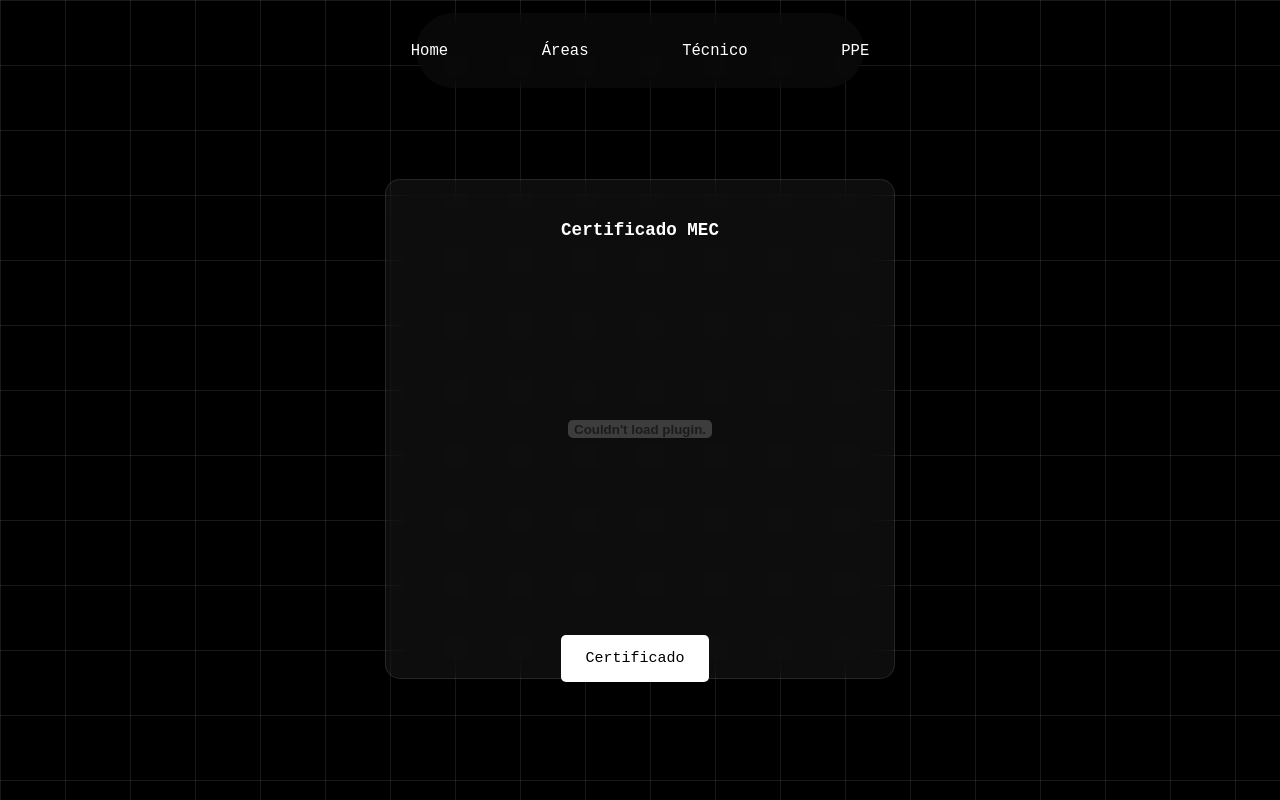
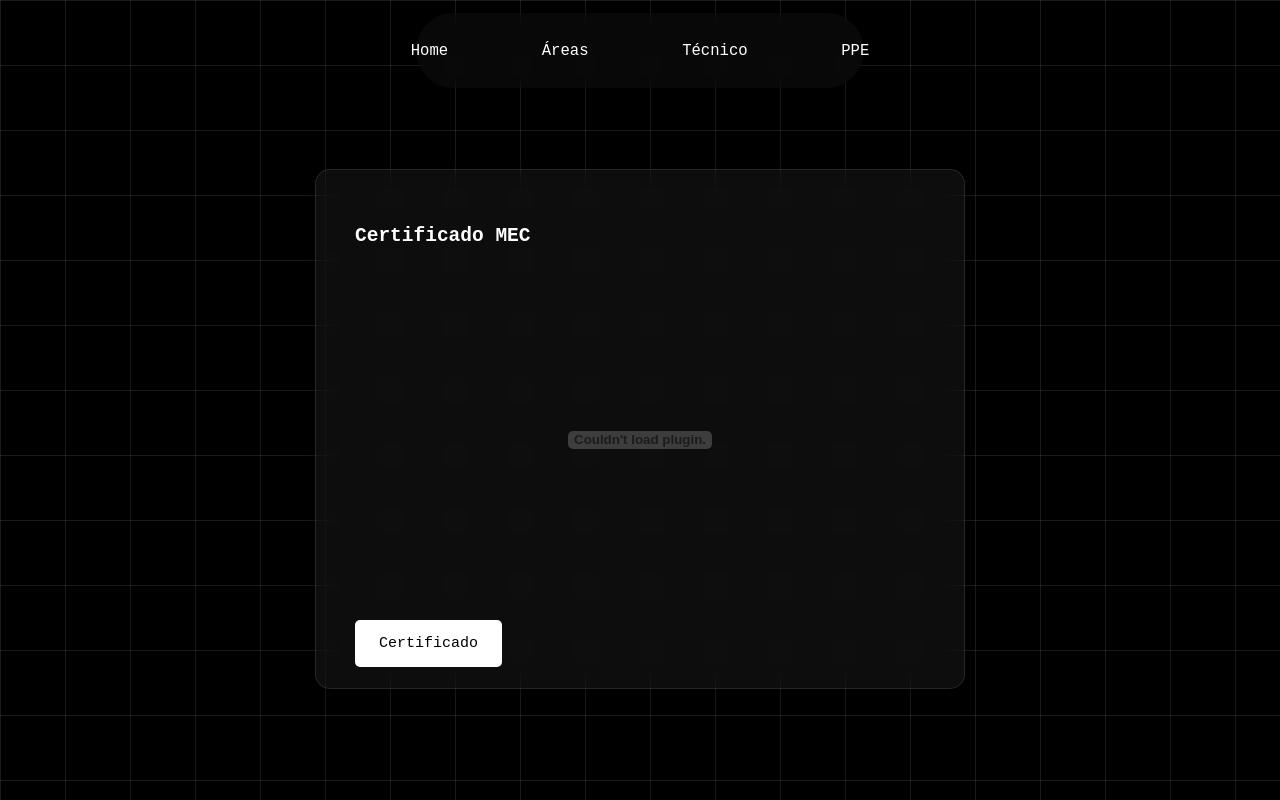
Before and after one commit to VITOR-KURTH/Portfolio-3Ano, a React (Vite) app: page /ppe in a window 1280 px wide. Built offline with nearby package versions, Linux system fonts and the light colour scheme.

Commit message:
Portfolio finalizado

```diff
--- a/src/Técnico/BancoDeDados/Banco.tsx
+++ b/src/Técnico/BancoDeDados/Banco.tsx
@@ -71,6 +71,14 @@ const Banco = () => {
             <p className="descricaoAtividade"> Na atividade tivemos que desenvolver dois modelos, um conceitual e um lógico.</p><p className="descricaoAtividade">Opinião:  Essa atividade tivemos que aplicar tudo que aprendemos então me ajudou a ver no que eu preciso melhorar e aperfeiçoar.</p><p className='descricaoAtividade'>Habilidades: H1, H2, H3</p>
             <button className="abrirAtividade" onClick={() => window.open('https://www.canva.com/design/DAGMYBZCQe8/dPrWiU-OciA8tmPm6Yf2eg/view?utm_content=DAGMYBZCQe8&utm_campaign=designshare&utm_medium=embeds&utm_source=link')}>Apresentação</button>
           </div>
+
+          <div className="cardAtividade">
+          <iframe src="https://docs.google.com/document/d/e/2PACX-1vRwBtKDm3qTiBIhGTj22WHVscQmXOsYIQ1_8lB-c00hJ7FmjvyAXOcr0TgN9R60MfsoLYVygB-DAqeZ/pub?embedded=true"></iframe>
+            <h2 className="tituloAtividade">Normalização de dados</h2>
+            <p className="descricaoAtividade"> Na atividade tivemos que pesquisar o que é normalização de dados e entender melhor como ela funciona.</p><p className="descricaoAtividade">Opinião: Foi bacana porque me ajudou a entender a importancia da normalização de dados.</p><p className='descricaoAtividade'>Habilidades: H3</p>
+            <button className="abrirAtividade" onClick={() => window.open('https://www.canva.com/design/DAGMYBZCQe8/dPrWiU-OciA8tmPm6Yf2eg/view?utm_content=DAGMYBZCQe8&utm_campaign=designshare&utm_medium=embeds&utm_source=link')}>Apresentação</button>
+          </div>
+
         </>
       );
     } else if (trimestre === 3) {
--- a/src/pages/CssPages/PPE.css
+++ b/src/pages/CssPages/PPE.css
@@ -1,17 +1,17 @@
-.cardAtividade {
+.cardPPE{
     background: rgba(255, 255, 255, 0.05); /* frosted glass background */
     backdrop-filter: blur(15px); /* blur the background */
     -webkit-backdrop-filter: blur(15px); /* for Safari */
+    border-radius: 15px;
     box-shadow: 0 0 15px rgba(0, 0, 0, 0.2);
-    height: 500px;
-    width: 800px;
-   padding: 40px;
-   align-items: center;
-   text-align: center;
-  }
-
-  .abrirAtividade{
-    margin-top: 5%;
-    align-items: center;
-
-  }
+    padding: 3em;
+    width: auto;
+    margin: 0 auto; /* centralize horizontalmente */
+    margin-top: 5em; /* centralize verticalmente */
+    height: 40em;
+    width: 50em;
+    font-size: 1em;
+    color: #fff;
+    border: 1px solid rgba(255, 255, 255, 0.1); /* border blends with background */
+    margin-bottom: 0.5em;
+}
--- a/src/pages/PPE.tsx
+++ b/src/pages/PPE.tsx
@@ -9,7 +9,7 @@ const PPE = () => {
     <div className="container">
 
      <Navbar/>
-     <div className="cardAtividade">
+     <div className="cardPPE">
      <h2 className="tituloAtividade">Certificado MEC</h2>
 
           <embed className="FileAtividade" src={Certificado}  style={{width: '100%', height:'80%'}}/>
--- a/src/pages/Áreas/Matematica.tsx
+++ b/src/pages/Áreas/Matematica.tsx
@@ -68,7 +68,7 @@ const CanvaEmbed2 = () => {
           padding: 0,
           margin: 0,
         }}
-        src="https://www.canva.com/design/DAGVsvdACWI/vnQqvrJH4LOh1cWjllOfuw/view?embed"
+        src="https://www.canva.com/design/DAGVzoK3UMs/NmHtcu-BrAFCtjbgnLwgpA/view?embed"
         allow="fullscreen"
       />
     </div>
@@ -117,8 +117,8 @@ const Matematica = () => {
         <div className="cardAtividade">
            <CanvaEmbed2/>
             <h2 className="tituloAtividade">Poliedros de Platão</h2>
-            <p className="descricaoAtividade">Na aula estudamos e preparamos uma apresentação sobre os 5 poliedros de platão, explicando suas popriedades e recriando um dos poliedros em 3D.</p><p className="descricaoAtividade">Opinião: Foi legal entender melhor cada um dos poliedros e apresentar para a turma.</p><p className='descricaoAtividade'></p>
-            <button className="abrirAtividade" onClick={() => window.open('https://www.canva.com/design/DAGKMSe26pA/Xosj60UxceTBpDokvQQgWw/edit?utm_content=DAGKMSe26pA&utm_campaign=designshare&utm_medium=link2&utm_source=sharebutton')}>apresentação</button>
+            <p className="descricaoAtividade">Na aula tivemos que criar 3 poliedros de platão e construir eles com palitos de churrasco e jujuba.</p><p className="descricaoAtividade">Opinião: Foi uma das atividades mais legais do ano, foi bem divertido de participar.</p><p className='descricaoAtividade'></p>
+            <button className="abrirAtividade" onClick={() => window.open('https://www.canva.com/design/DAGVzoK3UMs/7Y-GtmnB-ye6pInVQuFrkA/view?utm_content=DAGVzoK3UMs&utm_campaign=designshare&utm_medium=link&utm_source=editor')}>apresentação</button>
           </div>
 
         </>
```
